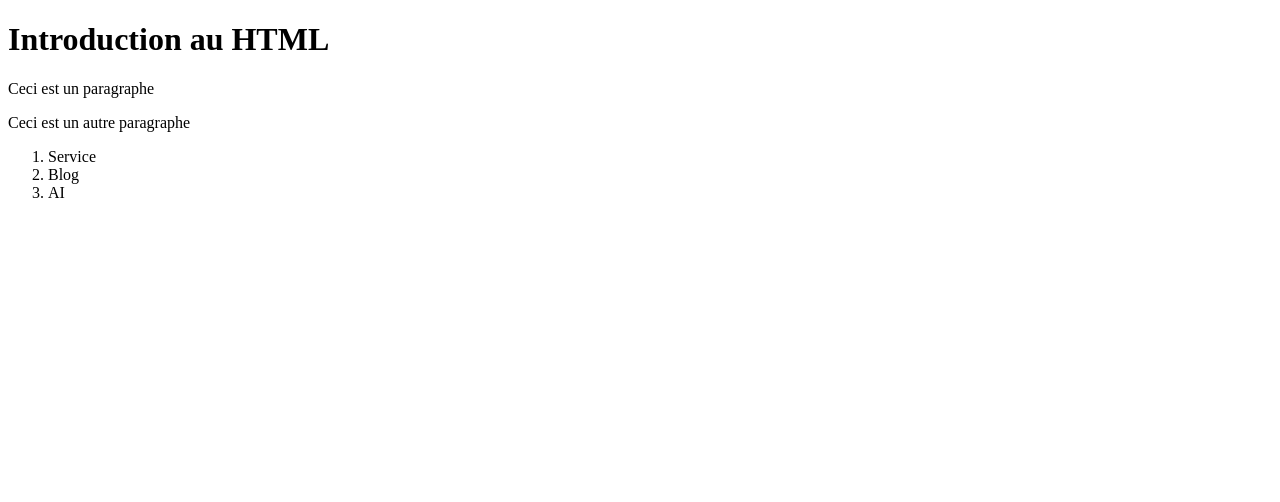
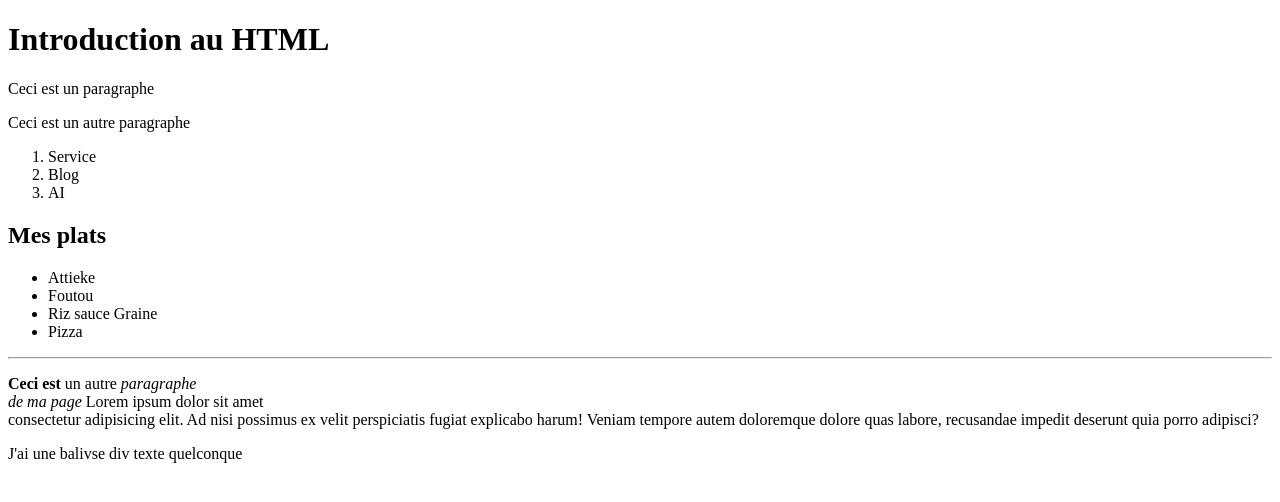
Before and after one commit to drbea/intro_web, a plain HTML site: page index.html in a window 1280 px wide. Drawn offline with Linux system fonts and the light colour scheme.

Commit message:
creatio de l'exercice dans read me

```diff
--- a/index.html
+++ b/index.html
@@ -12,6 +12,9 @@
     <p>Ceci est un paragraphe</p>
     <p>Ceci est un autre paragraphe</p>
 
+
+
+
     <!-- liste html -->
      <!-- liste ordonee -->
       <ol>
@@ -19,5 +22,28 @@
         <li>Blog</li>
         <li>AI</li>
       </ol>
+
+     <!-- liste non ordonee -->
+      <h2>Mes plats</h2>
+      <ul>
+        <li>Attieke</li>
+        <li>Foutou</li>
+        <li>Riz sauce Graine</li>
+        <li>Pizza</li>
+      </ul>
+<hr>
+
+      <p>
+        <strong>Ceci est</strong> un autre <i>paragraphe <br> de ma page</i> Lorem ipsum dolor sit amet
+        <br> consectetur adipisicing elit. Ad nisi possimus ex velit perspiciatis fugiat explicabo harum! Veniam tempore autem doloremque dolore quas labore, recusandae impedit deserunt quia porro adipisci?</p>
+
+
+
+
+        <div>
+          J'ai une balivse div <span>texte quelconque</span>
+        </div>
+
+
 </body>
 </html>
```
Also changed, not shown: 1 other file.
